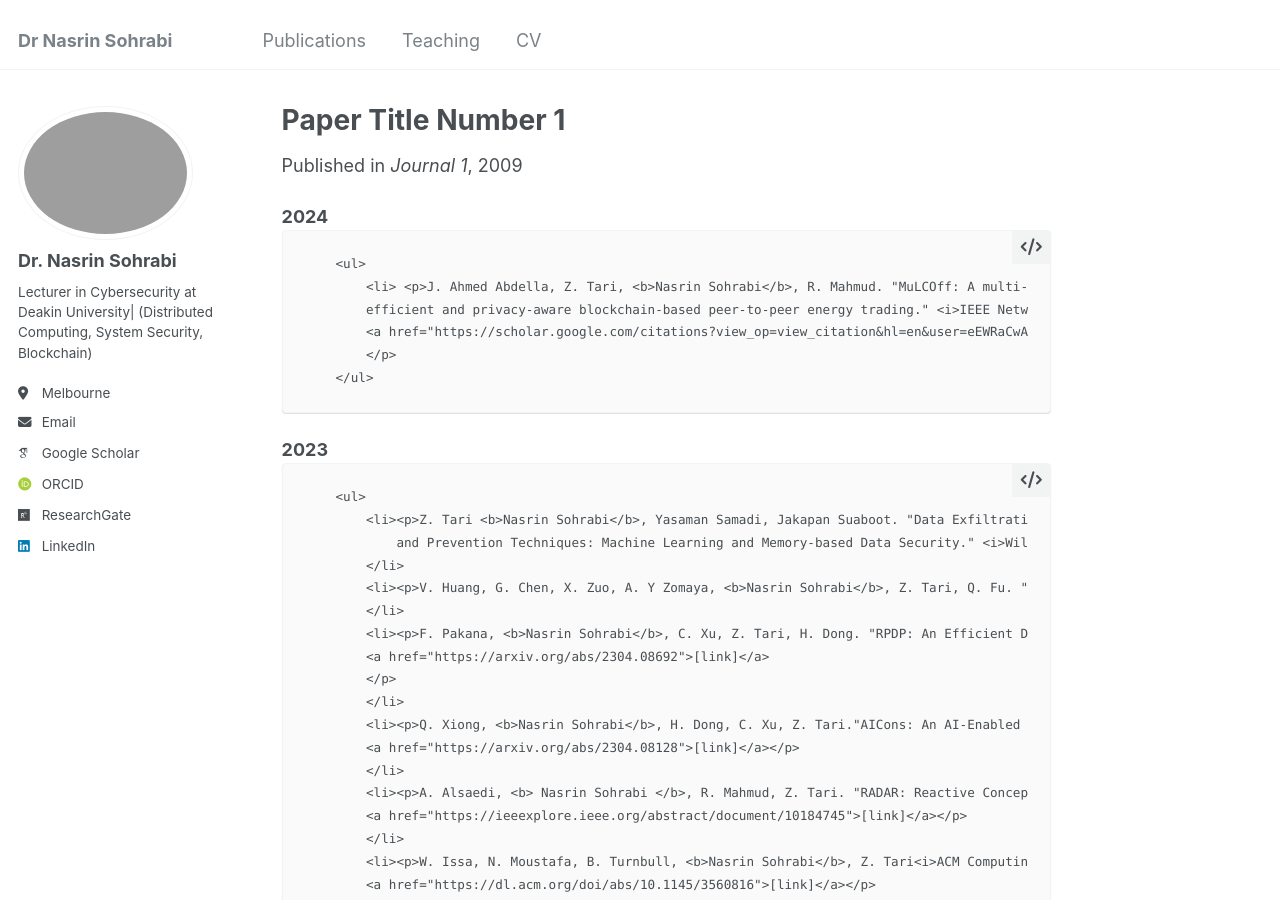
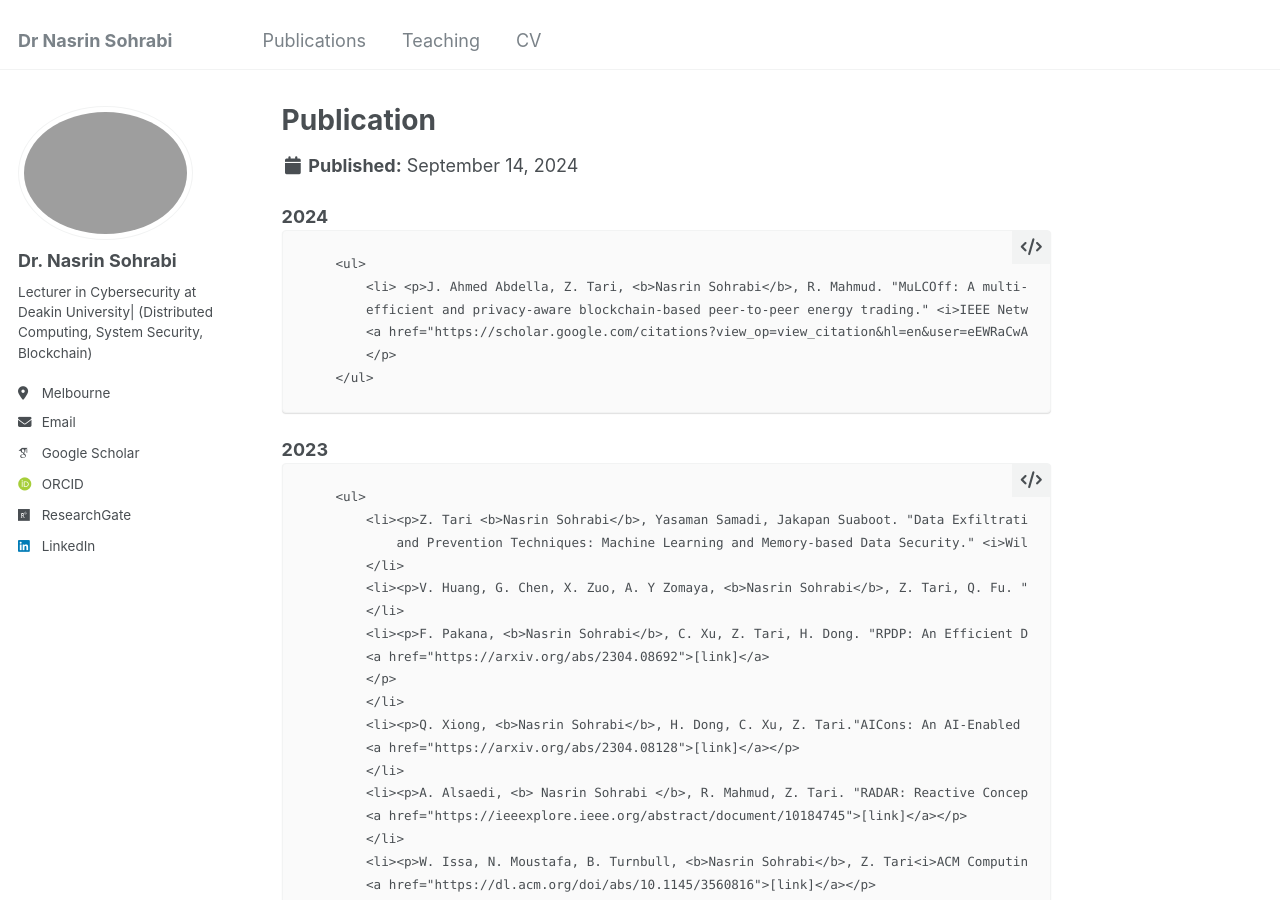
Before and after one commit to Nasrin-Sohrabi/Nasrin-Sohrabi.github.io, a Jekyll site: the page built from _publications/Publication.md, in a window 1280 px wide and 900 px high. Built offline with Jekyll 4.4.1, drawn with Linux system fonts in a browser that asks for light colours; some web fonts are replaced; some of the changed text lies outside the part shown.

Commit message:
updating publications

```diff
--- a/_publications/Publication.md
+++ b/_publications/Publication.md
@@ -1,16 +1,15 @@
 ---
-title: "Paper Title Number 1"
+title: "Publication"
 collection: publications
 category: manuscripts
-permalink: /publication/2009-10-01-paper-title-number-1
-excerpt: 'This paper is about the number 1. The number 2 is left for future work.'
-date: 2009-10-01
-venue: 'Journal 1'
-slidesurl: 'http://academicpages.github.io/files/slides1.pdf'
-paperurl: 'http://academicpages.github.io/files/paper1.pdf'
-citation: 'Your Name, You. (2009). &quot;Paper Title Number 1.&quot; <i>Journal 1</i>. 1(1).'
+# permalink: /publication/2009-10-01-paper-title-number-1
+# excerpt: 'This paper is about the number 1. The number 2 is left for future work.'
+# date: 2009-10-01
+# venue: 'Journal 1'
+# slidesurl: 'http://academicpages.github.io/files/slides1.pdf'
+# paperurl: 'http://academicpages.github.io/files/paper1.pdf'
+# citation: 'Your Name, You. (2009). &quot;Paper Title Number 1.&quot; <i>Journal 1</i>. 1(1).'
 ---
-
  <h style="font-weight: bold;">2024</h>
         <ul>
             <li> <p>J. Ahmed Abdella, Z. Tari, <b>Nasrin Sohrabi</b>, R. Mahmud. "MuLCOff: A multi-layer consensus and off-chain computation for
```
